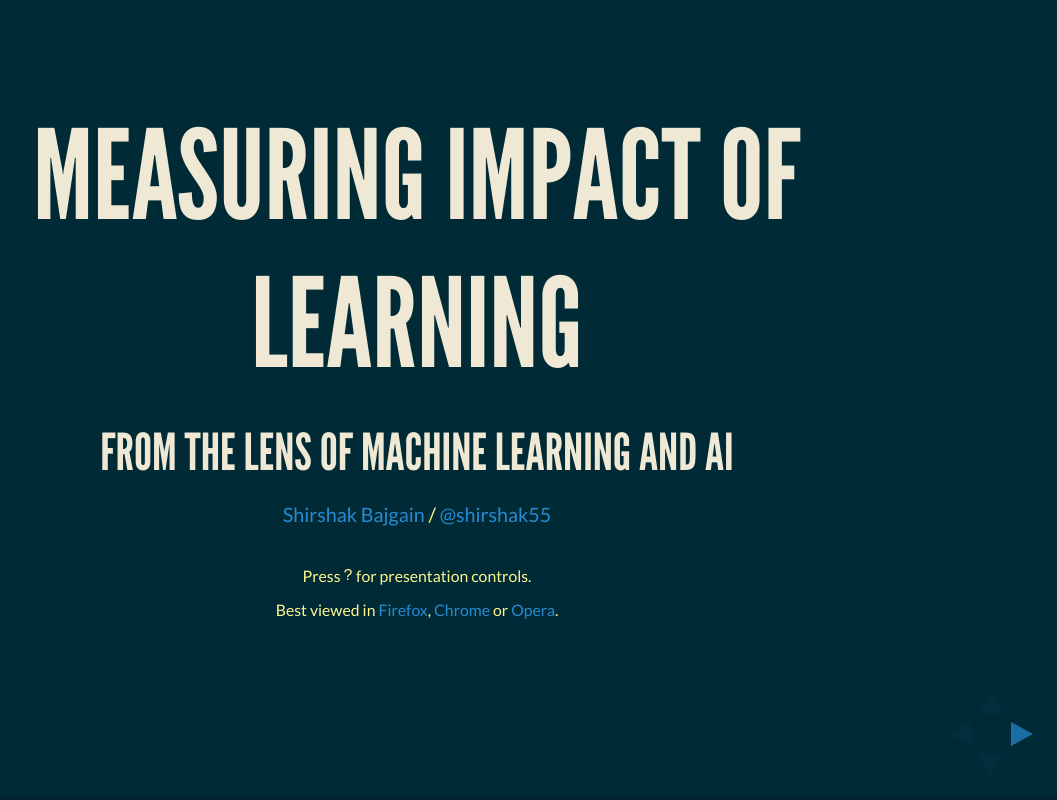
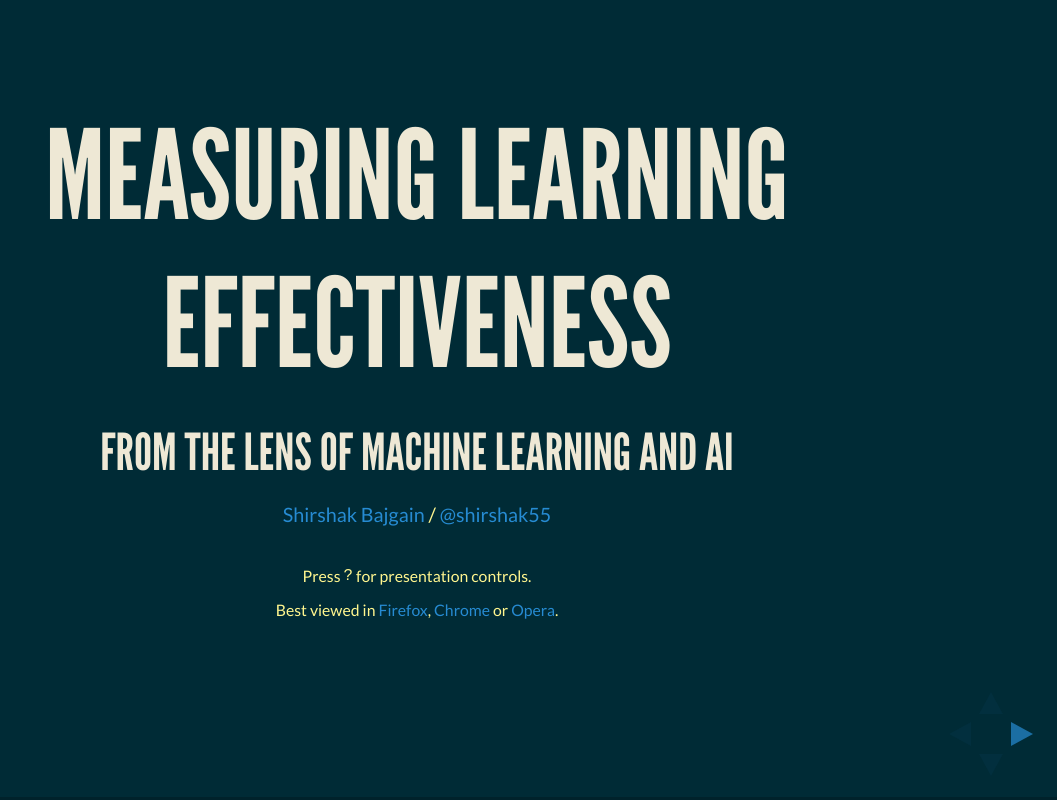
Before and after one commit to shirshak55/measuring-learning-effectiveness, a website: page index.html in a window 1280 px wide. Shown: the whole page, without its empty margins (223-1280 px from the left). Drawn offline with nearby package versions, Linux system fonts and the light colour scheme; some packages are replaced by stand-ins of ours; files whose address does not match are found by name.

Commit message:
Update index.html

```diff
--- a/index.html
+++ b/index.html
@@ -41,7 +41,7 @@
       <!-- Any section element inside of this container is displayed as a slide -->
       <div class="slides">
         <section data-background-image="images/2D_affine_xforms.svg">
-          <h1>Measuring Impact of Learning</h1>
+          <h1>Measuring Learning Effectiveness</h1>
           <h3>From the lens of Machine Learning and AI</h3>
           <p>
             <small
```
